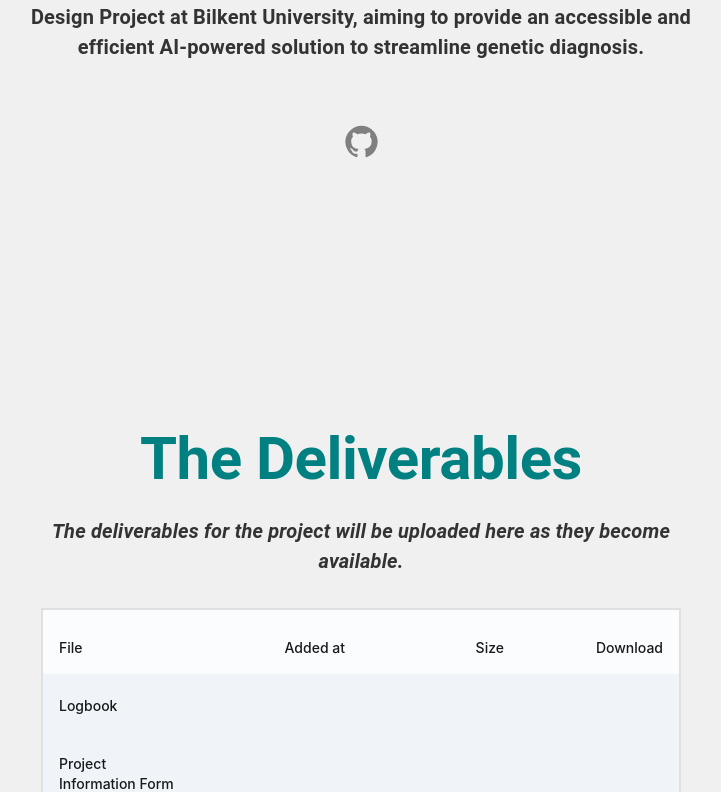
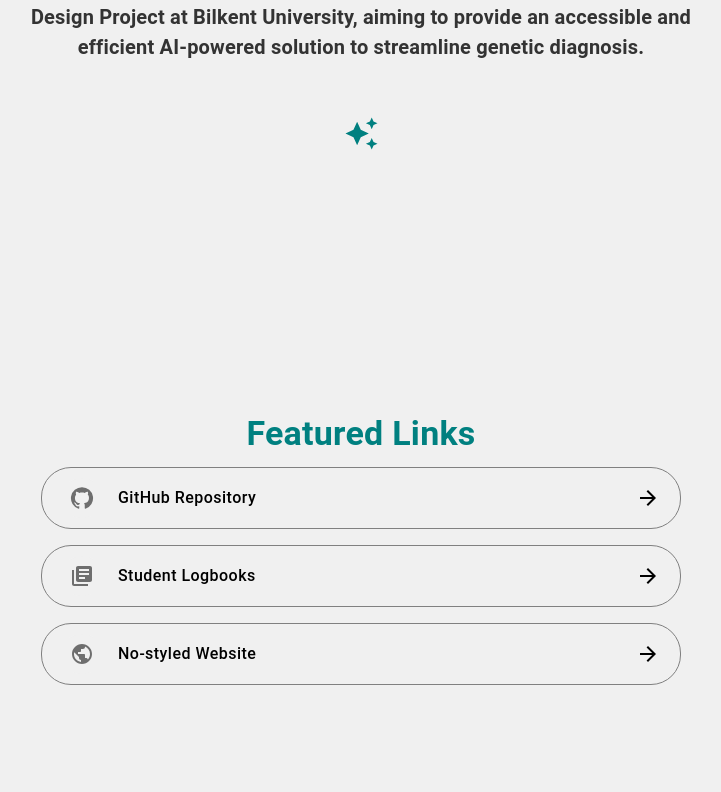
Before and after one commit to variant-net/variant-net.github.io, a React (Vite) app: page /#/ in a window 1280 px wide. Shown: the part 1311-2103 px from the top of the page, without its empty margins (279-1000 px from the left). Built offline with nearby package versions, Linux system fonts and the light colour scheme.

Commit message:
Featured Links added

```diff
--- a/src/App.tsx
+++ b/src/App.tsx
@@ -1,16 +1,15 @@
 import { Routes, Route } from "react-router-dom";
 import VideoBackground from "./components/VideoBackground";
 import ProjectOverview from "./components/ProjectOverview";
+import FeaturedLinks from "./components/FeaturedLinks";
 import Deliverables from "./components/Deliverables";
 import MeetTheTeam from "./components/MeetTheTeam";
 import Footer from "./components/Footer";
-import MainPagePlain from "./MainPagePlain";
 import NotFound from "./NotFound";
 //import "./App.css";
 
 function App() {
   return (
-    <>
     <Routes>
       <Route
         path="/"
@@ -18,30 +17,16 @@ function App() {
           <>
             <VideoBackground />
             <ProjectOverview />
+            <FeaturedLinks />
             <Deliverables />
             <MeetTheTeam />
             <Footer />
           </>
         }
       />
-        <Route
-          path="/no-style"
-          element={
-            <>
-              <MainPagePlain />
-            </>
-          }
-        />
-        <Route
-          path="*"
-          element={
-            <>
-              <NotFound />
-            </>
-          }
-        />
+      <Route path="/no-style" element={null} />
+      <Route path="*" element={<NotFound />} />
     </Routes>
-    </>
   );
 }
 
--- a/src/components/Deliverables.tsx
+++ b/src/components/Deliverables.tsx
@@ -1,5 +1,5 @@
-import { Typography as TypographyMaterial } from "@mui/material";
-import { Typography as TypographyJoy } from "@mui/joy";
+import { Typography as TypographyOfMaterial } from "@mui/material";
+import { Typography as TypographyOfJoy } from "@mui/joy";
 import Table from "@mui/joy/Table";
 import IconButton from "@mui/joy/IconButton";
 import Box from "@mui/joy/Box";
@@ -17,15 +17,15 @@ const Deliverables = () => {
         borderBottom: "2px solid #E0E0E0",
       }}
     >
-      <TypographyMaterial
-        variant="h2"
+      <TypographyOfMaterial
+        variant="h3"
         component="h2"
         gutterBottom
         sx={{ color: "#008080", fontWeight: "bold", textAlign: "center" }} // teal blue
       >
         The Deliverables
-      </TypographyMaterial>
-      <TypographyMaterial
+      </TypographyOfMaterial>
+      <TypographyOfMaterial
         variant="body1"
         sx={{
           color: "#333",
@@ -39,7 +39,7 @@ const Deliverables = () => {
           The deliverables for the project will be uploaded here as they become
           available.
         </strong>
-      </TypographyMaterial>
+      </TypographyOfMaterial>
       <Table
         hoverRow
         size="sm"
@@ -54,16 +54,16 @@ const Deliverables = () => {
         <thead>
           <tr>
             <th>
-              <TypographyJoy level="title-sm">File</TypographyJoy>
+              <TypographyOfJoy level="title-sm">File</TypographyOfJoy>
             </th>
             <th style={{ textAlign: "right" }}>
-              <TypographyJoy level="title-sm">Added at</TypographyJoy>
+              <TypographyOfJoy level="title-sm">Added at</TypographyOfJoy>
             </th>
             <th style={{ textAlign: "right" }}>
-              <TypographyJoy level="title-sm">Size</TypographyJoy>
+              <TypographyOfJoy level="title-sm">Size</TypographyOfJoy>
             </th>
             <th style={{ textAlign: "right" }}>
-              <TypographyJoy level="title-sm">Download</TypographyJoy>
+              <TypographyOfJoy level="title-sm">Download</TypographyOfJoy>
             </th>
           </tr>
         </thead>
@@ -71,18 +71,18 @@ const Deliverables = () => {
           {files.map((file, index) => (
             <tr key={index}>
               <td>
-                <TypographyJoy
+                <TypographyOfJoy
                   level="title-sm"
                   sx={{ alignItems: "end", display: "flex" }}
                 >
                   {file.name}
-                </TypographyJoy>
+                </TypographyOfJoy>
               </td>
               <td style={{ textAlign: "right" }}>
-                <TypographyJoy level="body-sm">{file.added}</TypographyJoy>
+                <TypographyOfJoy level="body-sm">{file.added}</TypographyOfJoy>
               </td>
               <td style={{ textAlign: "right" }}>
-                <TypographyJoy level="body-sm">{file.size}</TypographyJoy>
+                <TypographyOfJoy level="body-sm">{file.size}</TypographyOfJoy>
               </td>
               <td style={{ textAlign: "right" }}>
                 {file.link && (
--- /dev/null
+++ b/src/components/FeaturedLinks.tsx
@@ -0,0 +1,84 @@
+import { Box, Typography, Button, Stack, IconButton } from "@mui/material";
+import { ArrowForward } from "@mui/icons-material";
+import GitHubIcon from "@mui/icons-material/GitHub";
+import LibraryBooksIcon from "@mui/icons-material/LibraryBooks";
+import PublicIcon from "@mui/icons-material/Public";
+
+const links = [
+  {
+    text: "GitHub Repository",
+    link: "https://github.com/variant-net",
+    icon: <GitHubIcon />,
+  },
+  {
+    text: "Student Logbooks",
+    link: "/#/logbooks",
+    icon: <LibraryBooksIcon />,
+  },
+  {
+    text: "No-styled Website",
+    link: "/#/no-style",
+    icon: <PublicIcon />,
+  },
+];
+
+const FeaturedLinks = () => {
+  return (
+    <Box
+      sx={{
+        margin: "auto",
+        paddingX: "20rem",
+        paddingBottom: "22rem",
+        backgroundColor: "#F0F0F0",
+      }}
+    >
+      <Typography
+        variant="h4"
+        component="h3"
+        gutterBottom
+        sx={{ color: "#008080", fontWeight: "bold", textAlign: "center" }} // teal blue
+      >
+        Featured Links
+      </Typography>
+      <Stack spacing={2}>
+        {links.map((item, index) => (
+          <Button
+            key={index}
+            href={item.link}
+            variant="outlined"
+            fullWidth
+            sx={{
+              justifyContent: "space-between",
+              borderRadius: "30px",
+              padding: "10px 20px",
+              textTransform: "none",
+              borderColor: "gray",
+              color: "black",
+              fontSize: "1rem",
+              "&:hover": {
+                borderColor: "#008080", // Teal blue border on hover
+                backgroundColor: "#008080", // Teal blue background on hover
+                color: "white", // Text color on hover
+              },
+            }}
+          >
+            <Box sx={{ display: "flex", alignItems: "center" }}>
+              <IconButton
+                sx={{
+                  backgroundColor: "#f0f0f0",
+                  mr: 2,
+                }}
+              >
+                {item.icon}
+              </IconButton>
+              {item.text}
+            </Box>
+            <ArrowForward />
+          </Button>
+        ))}
+      </Stack>
+    </Box>
+  );
+};
+
+export default FeaturedLinks;
--- a/src/components/MeetTheTeam.tsx
+++ b/src/components/MeetTheTeam.tsx
@@ -1,14 +1,14 @@
 import { Container, Grid, Typography, Box } from "@mui/material";
 import { supervisor, teamMembers } from "../data/team-members";
 import TeamMember from "./TeamMember";
-import cs from "../assets/bg/cs.jpeg";
+import nodesImageBg from "../assets/bg/nodes-bg.jpeg";
 
 const MeetTheTeam = () => {
   return (
     <>
       <Box
         sx={{
-          backgroundImage: `url(${cs})`,
+          backgroundImage: `url(${nodesImageBg})`,
           backgroundSize: "cover",
           backgroundPosition: "center",
           pt: 20,
--- a/src/components/ProjectOverview.tsx
+++ b/src/components/ProjectOverview.tsx
@@ -1,6 +1,6 @@
 import React from "react";
-import { Box, Typography, IconButton } from "@mui/material";
-import GitHubIcon from "@mui/icons-material/GitHub";
+import { Box, Typography } from "@mui/material";
+import AutoAwesomeIcon from "@mui/icons-material/AutoAwesome";
 
 const ProjectOverview: React.FC = () => {
   return (
@@ -36,28 +36,16 @@ const ProjectOverview: React.FC = () => {
         <strong>
           variant-net is a tool designed to assist geneticists and medical
           professionals in diagnosing genetic conditions by analyzing patient
-          DNA sequences alongside with phenotypic data. This project is part of the
-          CS491/2 Senior Design Project at Bilkent University, aiming to provide
-          an accessible and efficient AI-powered solution to streamline genetic
-          diagnosis.
+          DNA sequences alongside with phenotypic data. This project is part of
+          the CS491/2 Senior Design Project at Bilkent University, aiming to
+          provide an accessible and efficient AI-powered solution to streamline
+          genetic diagnosis.
         </strong>
       </Typography>
 
       {/* GitHub Icon Button */}
       <Box mt={3}>
-        <IconButton
-          href="https://github.com/variant-net" // replace with actual GitHub link
-          target="_blank"
-          rel="noopener noreferrer"
-          sx={{
-            color: "#808080",
-            "&:hover": {
-              color: "#008080", // teal blue on hover
-            },
-          }} // grey color
-        >
-          <GitHubIcon fontSize="large" />
-        </IconButton>
+        <AutoAwesomeIcon fontSize="large" sx={{ color: "#008080" }} />
       </Box>
     </Box>
   );
--- a/src/components/VideoBackground.tsx
+++ b/src/components/VideoBackground.tsx
@@ -1,6 +1,6 @@
 import { Box, Typography, IconButton } from "@mui/material";
 import ArrowDownwardIcon from "@mui/icons-material/ArrowDownward";
-import dna_video from "../assets/videos/dna-bg.mp4";
+import dnaVideoBg from "../assets/videos/dna-bg.mp4";
 
 const VideoBackground = () => {
   const scrollToNextSectionAuto = () => {
@@ -39,7 +39,7 @@ const VideoBackground = () => {
           zIndex: "-1",
         }}
       >
-        <source src={dna_video} type="video/mp4" />
+        <source src={dnaVideoBg} type="video/mp4" />
         Your browser does not support the video tag.
       </video>
 
@@ -71,6 +71,7 @@ const VideoBackground = () => {
           transform: "translateX(-50%)",
           textAlign: "center",
           color: "white",
+          opacity: 0.6,
         }}
       >
         <Typography>Scroll Down</Typography>
@@ -81,7 +82,7 @@ const VideoBackground = () => {
               behavior: "smooth",
             });
           }}
-          sx={{ color: "white" }}
+          sx={{ color: "white", opacity: 0.6 }}
         >
           <ArrowDownwardIcon fontSize="large" />
         </IconButton>
--- a/src/data/files.ts
+++ b/src/data/files.ts
@@ -1,10 +1,4 @@
 const files = [
-  {
-    name: "Logbook",
-    added: "",
-    size: "",
-    link: "",
-  },
   {
     name: "Project Information Form Guideline",
     added: "",
--- a/src/index.css
+++ b/src/index.css
@@ -6,7 +6,6 @@
   color-scheme: light dark;
   color: rgba(255, 255, 255, 0.87);
   /*background-image: linear-gradient(to right bottom, #61ecd9, #51d7c8, #40c2b8, #30aea7, #1f9a96, #229898, #26959a, #2b939b, #42a2b0, #59b0c4, #70bfd8, #87ceeb);*/
-  background-color: "#F0F0F0" !important;
 
   font-synthesis: none;
   text-rendering: optimizeLegibility;
@@ -26,7 +25,6 @@ a:hover {
 body {
   margin: 0;
   padding: 0;
-  background-color: "#F0F0F0" !important;
 }
 
 h1 {
```
Also changed, not shown: src/MainPagePlain.tsx (deleted, +0 -65 lines), src/NotFound.tsx (+15 -15 lines), src/components/TeamMember.tsx (+23 -4 lines), src/data/team-members.ts (+10 -4 lines), 1 other file (tests, documents, lock files or other folders). Lines whose indentation alone changed are shown as unchanged.
